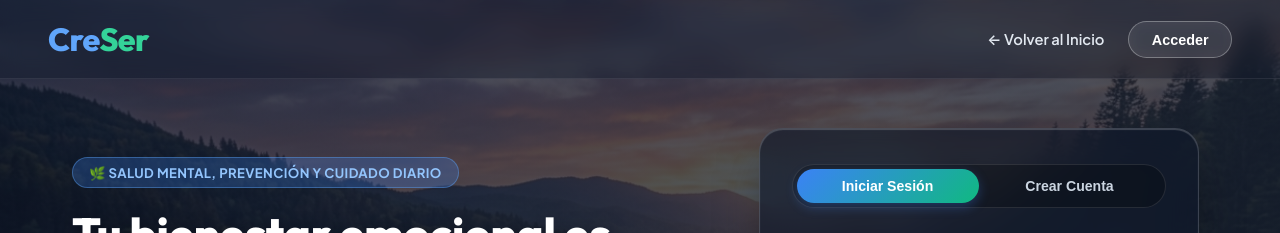
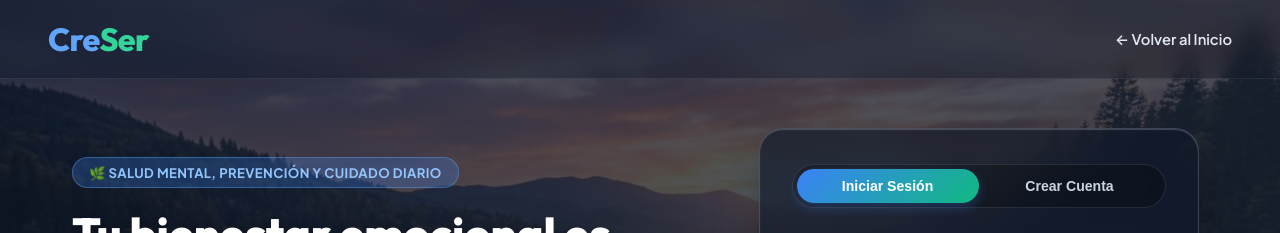
Before and after one commit to xolonica26/XOLONICA-CRESER, a website: page pages/login.html in a window 1280 px wide. Shown: the top 233 px of the page. Drawn offline with Linux system fonts and the light colour scheme.

Commit message:
fix(login): eliminar boton redundante Acceder de la barra superior

```diff
--- a/pages/login.html
+++ b/pages/login.html
@@ -36,7 +36,6 @@
     <!-- Navegación superior derecha -->
     <nav class="nav-links" aria-label="Navegación de autenticación">
       <a href="../index.html" class="nav-back-link">← Volver al Inicio</a>
-      <button class="btnlogin" id="headerAuthBtn" aria-label="Abrir formulario de autenticación">Acceder</button>
     </nav>
   </header>
 
```
